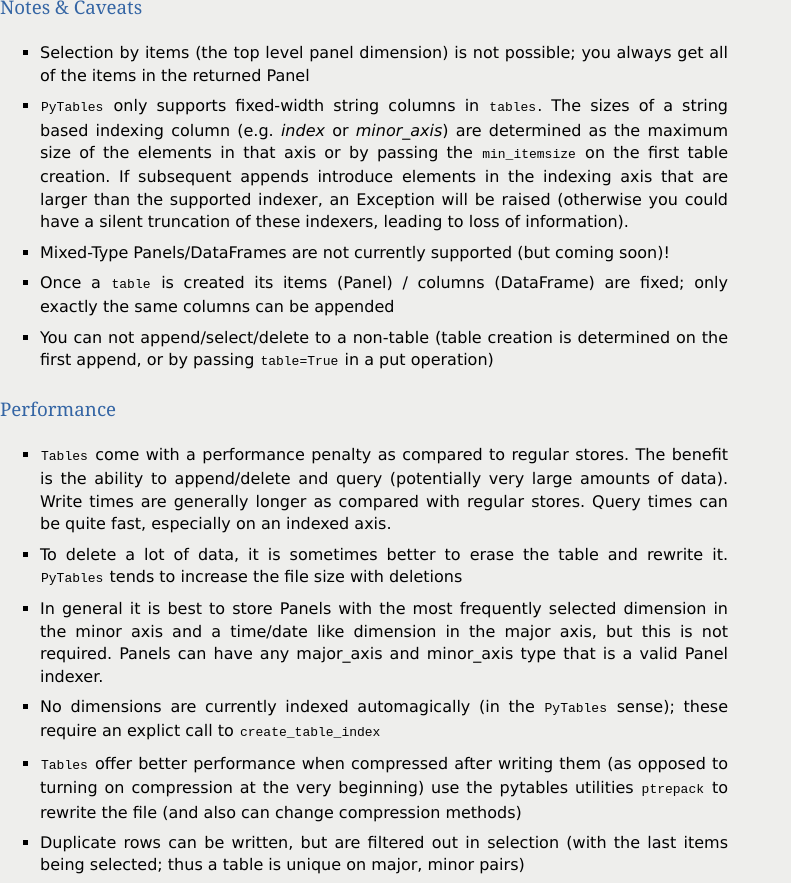
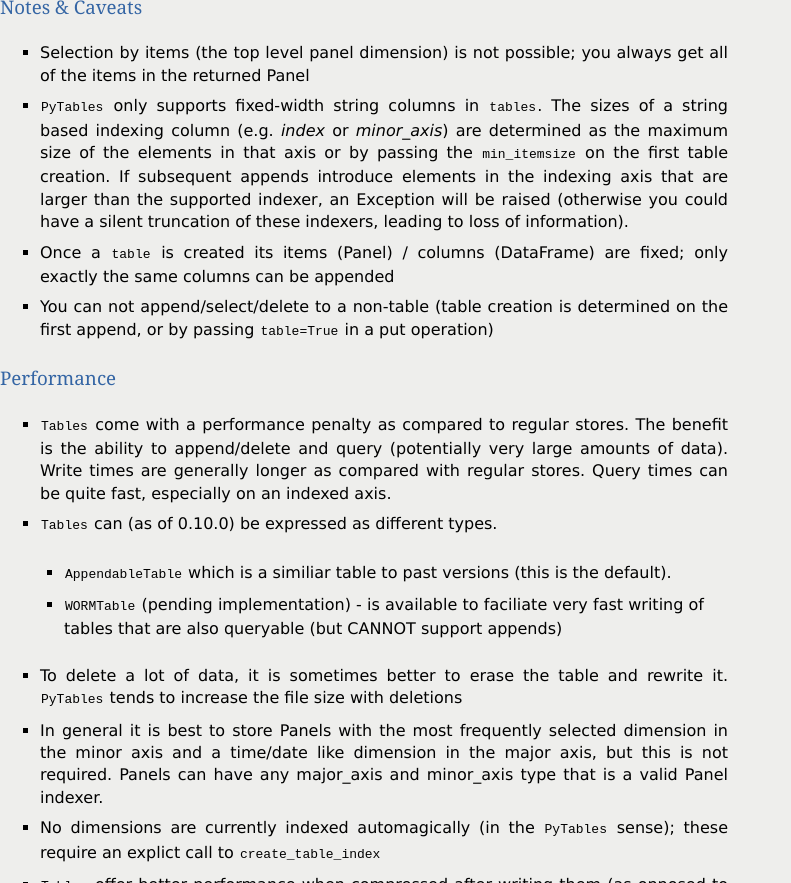
Before and after one commit to mobogaqc/pandas, a Sphinx documentation site: the page built from doc/source/io.rst, in a window 1280 px wide and 900 px high, scrolled down 14731 px, cut to the strip 17-900 px from the top of the window. Shown: the whole strip, without its empty margins (0-791 px from the left). Built offline with Sphinx 7.4.7, drawn with Linux system fonts in a browser that asks for light colours; formulas are drawn with MathJax 3; the version number is read from the project's files by our own code; some of the changed text lies outside the part shown.

Commit message:
minor doc changes to reflect v4

```diff
--- a/doc/source/io.rst
+++ b/doc/source/io.rst
@@ -921,7 +923,6 @@ Notes & Caveats
 
    - Selection by items (the top level panel dimension) is not possible; you always get all of the items in the returned Panel
    - ``PyTables`` only supports fixed-width string columns in ``tables``. The sizes of a string based indexing column (e.g. *index* or *minor_axis*) are determined as the maximum size of the elements in that axis or by passing the ``min_itemsize`` on the first table creation. If subsequent appends introduce elements in the indexing axis that are larger than the supported indexer, an Exception will be raised (otherwise you could have a silent truncation of these indexers, leading to loss of information).
-   - Mixed-Type Panels/DataFrames are not currently supported (but coming soon)!
    - Once a ``table`` is created its items (Panel) / columns (DataFrame) are fixed; only exactly the same columns can be appended
    - You can not append/select/delete to a non-table (table creation is determined on the first append, or by passing ``table=True`` in a put operation)
 
@@ -930,6 +931,11 @@ Performance
 
    - ``Tables`` come with a performance penalty as compared to regular stores. The benefit is the ability to append/delete and query (potentially very large amounts of data).
      Write times are generally longer as compared with regular stores. Query times can be quite fast, especially on an indexed axis.
+   - ``Tables`` can (as of 0.10.0) be expressed as different types.
+
+     - ``AppendableTable`` which is a similiar table to past versions (this is the default).
+     - ``WORMTable`` (pending implementation) - is available to faciliate very fast writing of tables that are also queryable (but CANNOT support appends)
+
    - To delete a lot of data, it is sometimes better to erase the table and rewrite it. ``PyTables`` tends to increase the file size with deletions
    - In general it is best to store Panels with the most frequently selected dimension in the minor axis and a time/date like dimension in the major axis, but this is not required. Panels can have any major_axis and minor_axis type that is a valid Panel indexer.
    - No dimensions are currently indexed automagically (in the ``PyTables`` sense); these require an explict call to ``create_table_index``
```
Also changed, not shown: other parts of doc/source/io.rst (+3 -1 lines), 1 other file.
